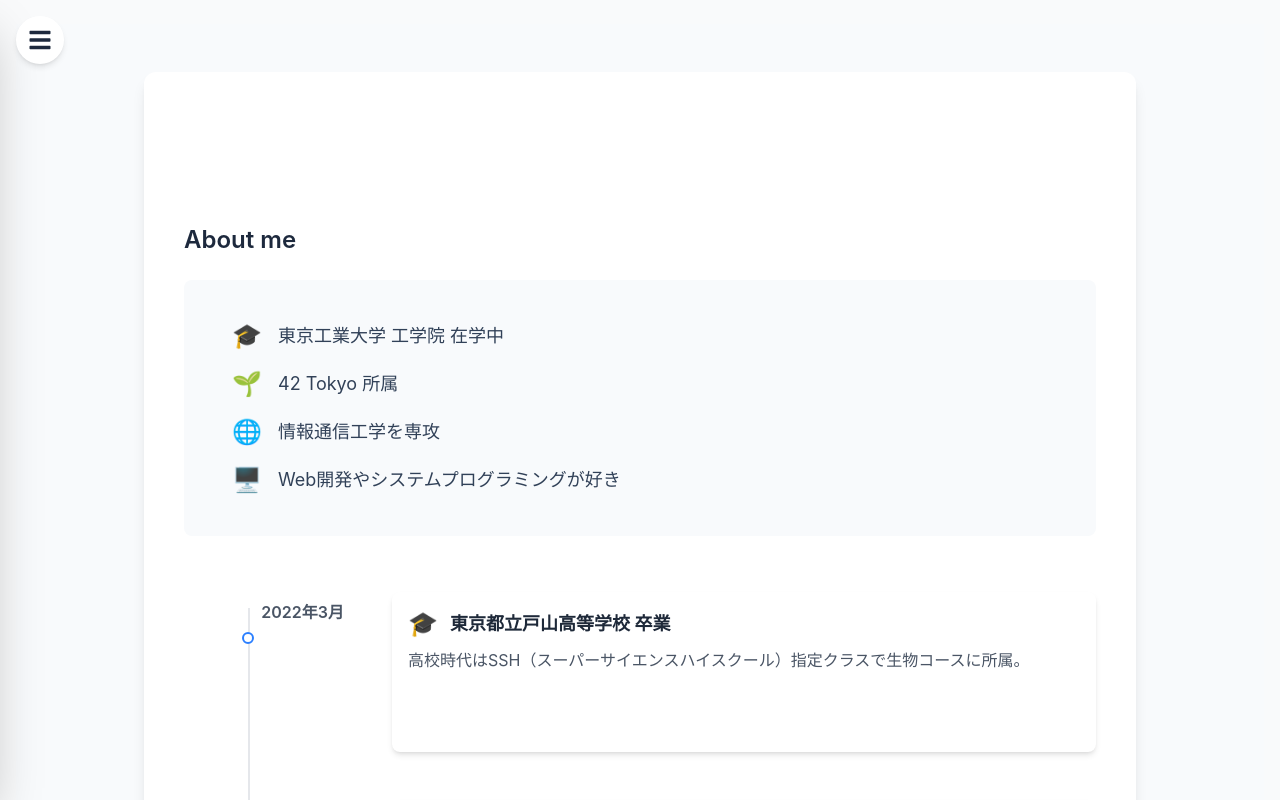
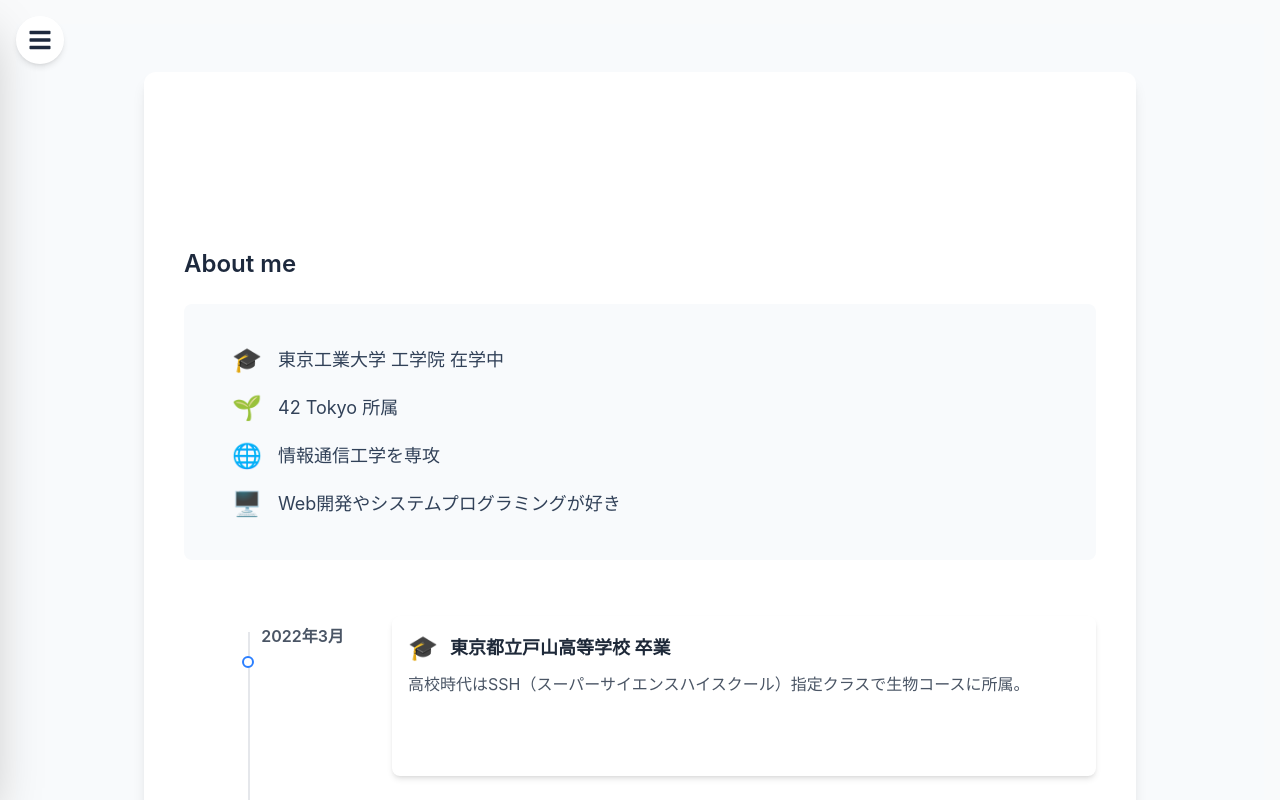
Before and after one commit to muhi111/muhi111.github.io, a React (Vite) app: page /#/ in a window 1280 px wide. Shown: the top 800 px of the page. Built offline with nearby package versions, Linux system fonts and the light colour scheme.

Commit message:
feat: update HomeHero component for improved image alt text and styling

```diff
--- a/src/components/home/HomeHero.tsx
+++ b/src/components/home/HomeHero.tsx
@@ -1,10 +1,10 @@
 export default function HomeHero() {
 	return (
 		<div className="mb-14">
-			<div className="relative h-14 mb-10">
+			<div className="relative h-20">
 				<img
 					src="/portfolio/typing.svg"
-					alt="Hi I'm muhi111. I'm a student. I'm a web developer."
+					alt="Hi!👋 I'm muhi111. I'm a student. And I'm a programmer."
 					className="h-full w-auto"
 				/>
 			</div>
```
Also changed, not shown: public/typing.svg.
